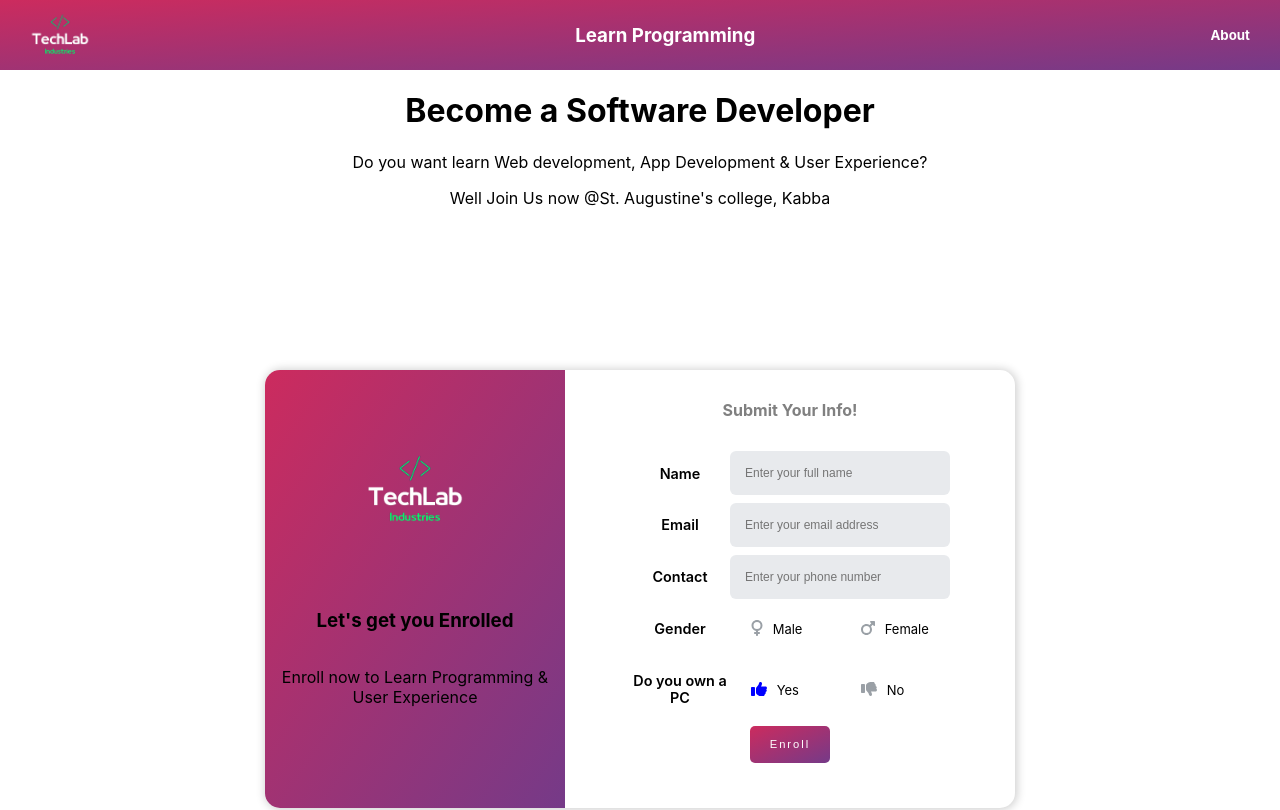
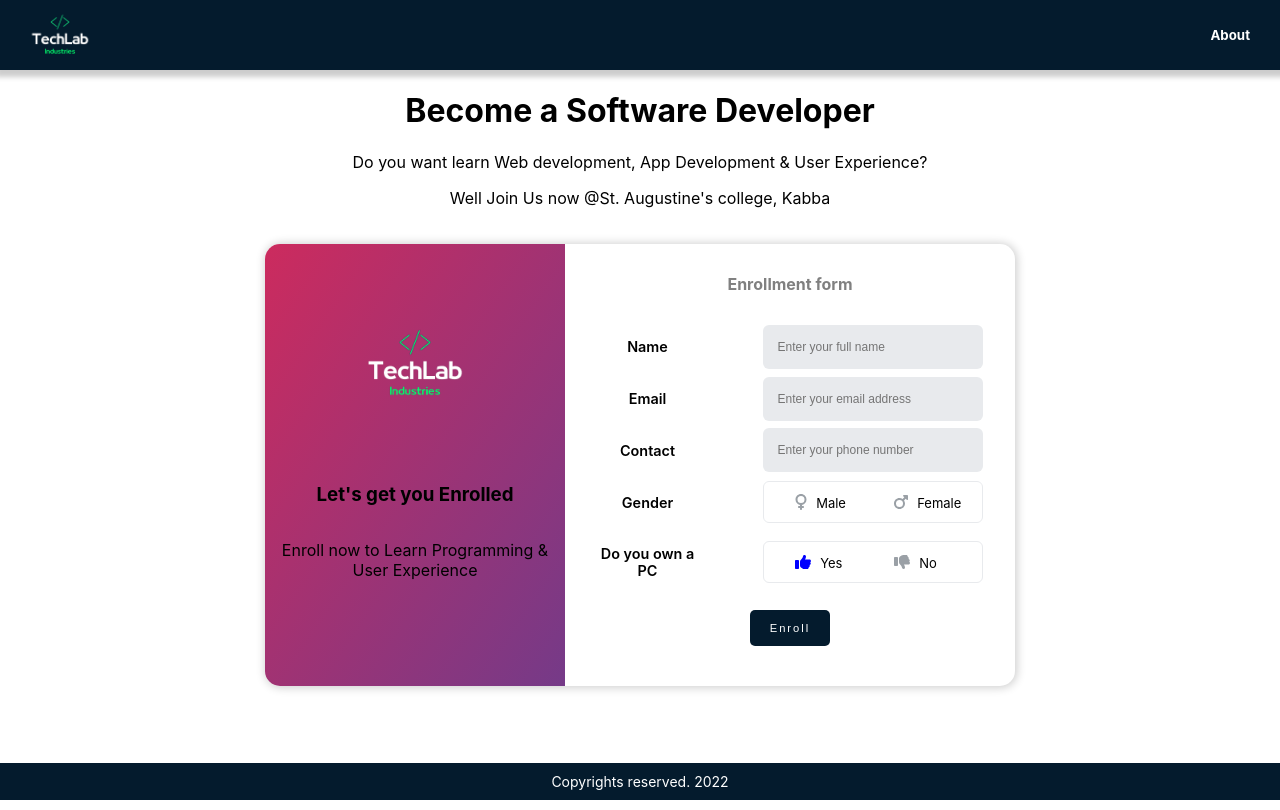
Before and after one commit to Dhannyphantom/learn-programming, a Next.js app: page / in a window 1280 px wide. Shown: the top 810 px of the page. Built offline with nearby package versions, Linux system fonts and the light colour scheme.

Commit message:
Styles and color palettes has been improved

```diff
--- a/components/Button/Button.module.css
+++ b/components/Button/Button.module.css
@@ -1,9 +1,11 @@
 .btn {
-  margin-bottom: 15px;
+  margin-bottom: 10px;
+  margin-top: 10px;
   border: none;
   cursor: pointer;
   padding-left: 20px;
-  background-image: linear-gradient(to bottom right, #cc2b5e, #753a88);
+  background-color: #041b2d;
+  /* background-image: linear-gradient(to bottom right, #7bd5f5, #787ff6); */
   border-radius: 5px;
   padding-right: 20px;
 }
--- a/components/Card/Card.js
+++ b/components/Card/Card.js
@@ -52,7 +52,7 @@ export default function Card() {
       const res = await formApi.post("/enroll", formData);
       setModal({
         vis: true,
-        msg: "Successfully enrolled, we will get back to you",
+        msg: res.data.msg,
         type: "success",
       });
     } catch (err) {
@@ -84,7 +84,7 @@ export default function Card() {
           onSubmit={handleFormSubmit}
         >
           <div className={styles.rightPane}>
-            <h4>Submit Your Info!</h4>
+            <h4>Enrollment form</h4>
             <FormInput title="Name" name="name" placeholder="full name" />
             <FormInput title="Email" name="email" placeholder="email address" />
             <FormInput
--- a/components/Card/Card.module.css
+++ b/components/Card/Card.module.css
@@ -3,6 +3,7 @@
   flex-direction: row;
   width: 85vw;
   margin: auto;
+  margin-top: 20px;
   max-width: 750px;
   background-color: white;
   box-shadow: 1px 0.5px 10px 1px rgba(0, 0, 0, 0.2);
--- a/components/Footer/Footer.module.css
+++ b/components/Footer/Footer.module.css
@@ -1,13 +1,15 @@
 .footer {
-  display: flex;
-  flex-direction: column;
-  justify-content: center;
-  align-items: center;
-  height: 50px;
-  margin-top: 50px;
-  background-image: linear-gradient(to bottom right, #cc2b5e, #753a88);
+  position: fixed;
+  left: 0;
+  bottom: 0;
+  width: 100%;
+  background-color: #041b2d;
 }
 
 .footer > p {
   font-size: 14px;
+  color: white;
+  padding: 10px;
+  text-align: center;
+  margin: 0;
 }
--- a/components/FormInput/FormInput.js
+++ b/components/FormInput/FormInput.js
@@ -18,7 +18,7 @@ export default function FormInput({
   };
 
   return (
-    <div>
+    <div className={styles.wrapper}>
       <div className={styles.container}>
         <p className={styles.title}>{title}</p>
         <div className={styles.inputContainer}>
--- a/components/FormInput/FormInput.module.css
+++ b/components/FormInput/FormInput.module.css
@@ -4,6 +4,7 @@
   margin-bottom: 6px;
   align-items: center;
   width: 100%;
+
   justify-content: space-around;
 }
 
@@ -16,6 +17,9 @@
   display: flex;
   flex-direction: row;
   width: 220px;
+  border: 1px solid #e8eaed;
+  padding: 10px;
+  border-radius: 6px;
   justify-content: space-around;
   align-items: center;
 }
@@ -66,3 +70,7 @@
   width: 100px;
   text-align: center;
 }
+
+.wrapper {
+  width: 100%;
+}
--- a/components/Modal/Modal.module.css
+++ b/components/Modal/Modal.module.css
@@ -25,7 +25,7 @@
 }
 
 .closeIcon {
-  padding: 12px;
+  padding: 15px;
   cursor: pointer;
 }
 
--- a/components/NavBar/NavBar.js
+++ b/components/NavBar/NavBar.js
@@ -11,7 +11,6 @@ export default function NavBar() {
         width={120}
         height={120}
       />
-      <h3>Learn Programming</h3>
       <h5>About</h5>
     </nav>
   );
--- a/components/NavBar/NavBar.module.css
+++ b/components/NavBar/NavBar.module.css
@@ -6,7 +6,9 @@
   align-items: center;
   color: white;
   height: 70px;
-  background-image: linear-gradient(to bottom right, #cc2b5e, #753a88);
+  background-color: #041b2d;
+  box-shadow: 2px 1px 5px 6px rgba(0, 0, 0, 0.2);
+  /* background-image: linear-gradient(to bottom right, #0b0742, #120c6e); */
 }
 
 .image {
--- a/pages/api/form/enroll.js
+++ b/pages/api/form/enroll.js
@@ -15,10 +15,11 @@ export default async function handler(req, res) {
 
       const user = await User.create(data);
 
-      res.status(200).json({ user });
+      res
+        .status(200)
+        .json({ msg: "Successfully enrolled, we will get back to you" });
     }
   } catch (err) {
-    console.log(err);
     res.status(422).json({ err });
   }
 }
--- a/styles/Home.module.css
+++ b/styles/Home.module.css
@@ -2,5 +2,4 @@
   display: flex;
   justify-content: center;
   /* align-items: center; */
-  height: calc(100vh - 70px);
 }
```
